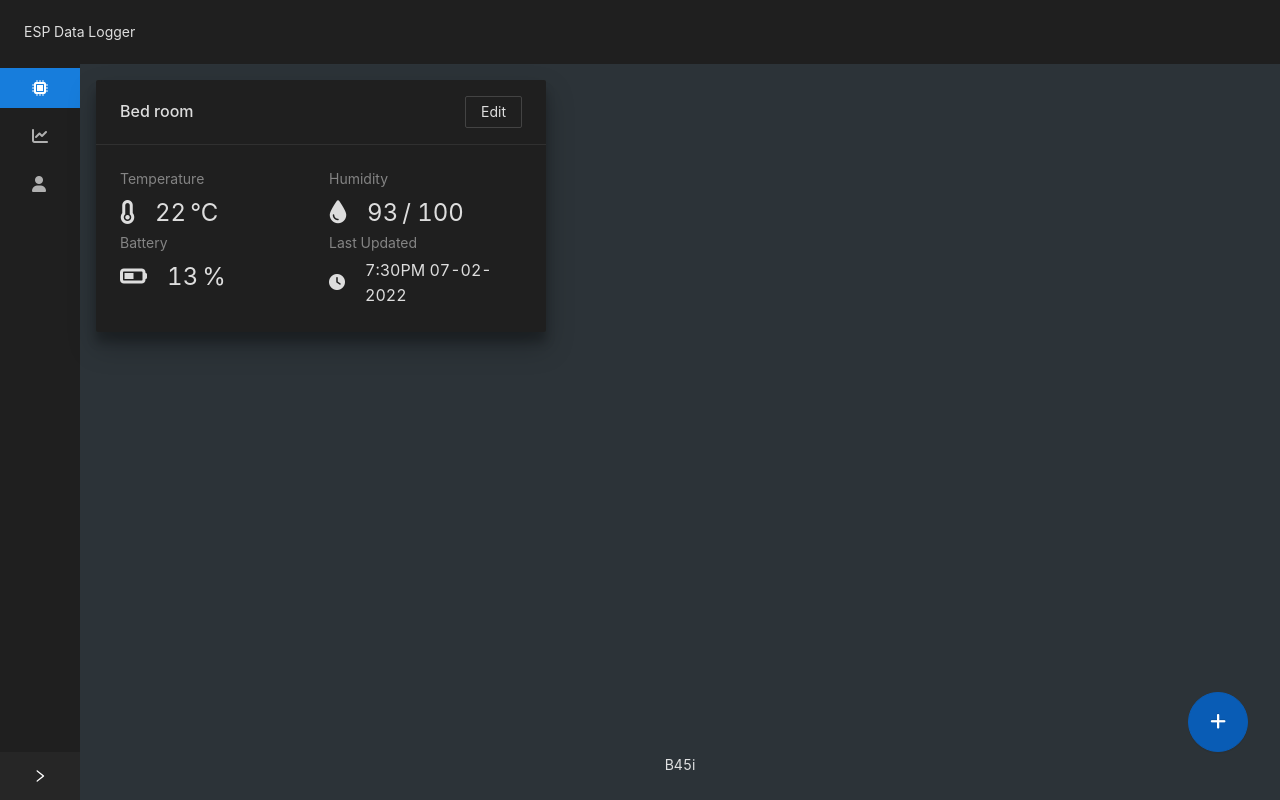
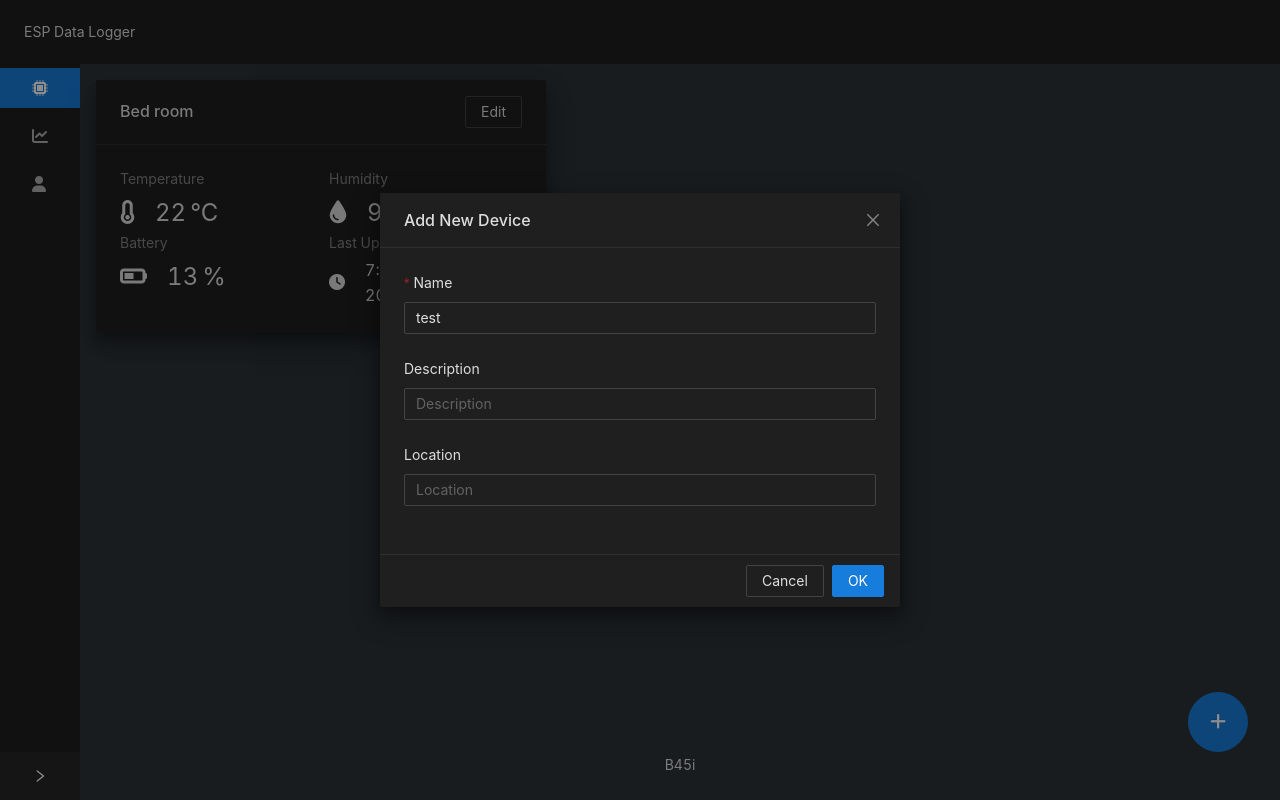
Before and after one commit to B45i/ESP-Cloud-Logger, a React (Create React App) app in the folder frontend/: page / in a window 1280 px wide. Both pictures are taken after a click on the button 1218 px from the left and 722 px from the top of the page. Built offline with nearby package versions, Linux system fonts and the light colour scheme.

Commit message:
layout refactor

```diff
--- a/frontend/src/App.tsx
+++ b/frontend/src/App.tsx
@@ -1,42 +1,14 @@
-import Button from 'antd/es/button';
-import Modal from 'antd/es/modal';
+import { BrowserRouter, Route, Routes } from 'react-router-dom';
+import Auth from './layout/Auth';
 import PageLayout from './layout/Layout';
-import DeviceCard from './components/DeviceCard';
 import './App.css';
-import DeviceEditor from './components/DeviceEditor';
-import { BrowserRouter, Routes, Route } from 'react-router-dom';
-import Auth from './layout/Auth';
 
 function App() {
     return (
         <BrowserRouter>
             <Routes>
-                <Route
-                    path="/"
-                    element={
-                        <PageLayout>
-                            <DeviceCard />
-                            <Button
-                                type="primary"
-                                shape="circle"
-                                size="large"
-                                className="btn-add"
-                                icon={<i className="fa-solid fa-plus"></i>}
-                            />
-                            <Modal
-                                centered
-                                title="Add New Device"
-                                visible={false}
-                                onOk={console.log}
-                                onCancel={console.log}
-                            >
-                                <DeviceEditor />
-                            </Modal>
-                        </PageLayout>
-                    }
-                />
+                <Route path="/" element={<PageLayout></PageLayout>} />
                 <Route path="/login" element={<Auth mode="login" />} />
-
                 <Route path="/register" element={<Auth mode="register" />} />
             </Routes>
         </BrowserRouter>
--- /dev/null
+++ b/frontend/src/components/Sidebar.tsx
@@ -0,0 +1,34 @@
+import { useState } from 'react';
+import Menu from 'antd/es/menu';
+import Layout from 'antd/es/layout';
+
+const { Sider } = Layout;
+const { SubMenu, Item } = Menu;
+
+const Sidebar = () => {
+    const [collapsed, setCollapsed] = useState(true);
+    return (
+        <Sider collapsible collapsed={collapsed} onCollapse={setCollapsed}>
+            <Menu theme="dark" defaultSelectedKeys={['1']} mode="inline">
+                <Item key="1" icon={<i className="fa-solid fa-microchip"></i>}>
+                    Devices
+                </Item>
+
+                <Item key="2" icon={<i className="fa-solid fa-chart-line"></i>}>
+                    Data
+                </Item>
+
+                <SubMenu
+                    key="user"
+                    icon={<i className="fa-solid fa-user"></i>}
+                    title="User"
+                >
+                    <Menu.Item key="3">Login</Menu.Item>
+                    <Menu.Item key="4">Logout</Menu.Item>
+                </SubMenu>
+            </Menu>
+        </Sider>
+    );
+};
+
+export default Sidebar;
--- a/frontend/src/layout/Layout.tsx
+++ b/frontend/src/layout/Layout.tsx
@@ -1,56 +1,45 @@
+import Layout from 'antd/es/layout';
+import Button from 'antd/es/button';
+import Modal from 'antd/es/modal';
+import Sidebar from '../components/Sidebar';
+import DeviceEditor from '../components/DeviceEditor';
+import DeviceCard from '../components/DeviceCard';
 import { useState } from 'react';
 
-import Menu from 'antd/es/menu';
-import Layout from 'antd/es/layout';
-const { Header, Content, Footer, Sider } = Layout;
-const { SubMenu, Item } = Menu;
+const { Header, Content, Footer } = Layout;
 
-const PageLayout = (props: any) => {
-    const [collapsed, setCollapsed] = useState(true);
+const PageLayout = () => {
+    const [showModal, setShowModal] = useState(false);
     return (
         <Layout className="page-layout">
             <Header className="page-header">ESP Data Logger</Header>
             <Layout>
-                <Sider
-                    collapsible
-                    collapsed={collapsed}
-                    onCollapse={setCollapsed}
-                >
-                    <Menu
-                        theme="dark"
-                        defaultSelectedKeys={['1']}
-                        mode="inline"
-                    >
-                        <Item
-                            key="1"
-                            icon={<i className="fa-solid fa-microchip"></i>}
-                        >
-                            Devices
-                        </Item>
-
-                        <Item
-                            key="2"
-                            icon={<i className="fa-solid fa-chart-line"></i>}
-                        >
-                            Data
-                        </Item>
-
-                        <SubMenu
-                            key="user"
-                            icon={<i className="fa-solid fa-user"></i>}
-                            title="User"
-                        >
-                            <Menu.Item key="3">Login</Menu.Item>
-                            <Menu.Item key="4">Logout</Menu.Item>
-                        </SubMenu>
-                    </Menu>
-                </Sider>
-
+                <Sidebar />
                 <Layout className="site-layout">
-                    <Content className="page-content">{props.children}</Content>
+                    <Content className="page-content">
+                        <DeviceCard />
+                    </Content>
                     <Footer className="page-footer">B45i</Footer>
                 </Layout>
             </Layout>
+
+            <Button
+                type="primary"
+                shape="circle"
+                size="large"
+                className="btn-add"
+                onClick={() => setShowModal(true)}
+                icon={<i className="fa-solid fa-plus"></i>}
+            />
+            <Modal
+                centered
+                title="Add New Device"
+                visible={showModal}
+                onOk={() => setShowModal(false)}
+                onCancel={() => setShowModal(false)}
+            >
+                <DeviceEditor />
+            </Modal>
         </Layout>
     );
 };
```
